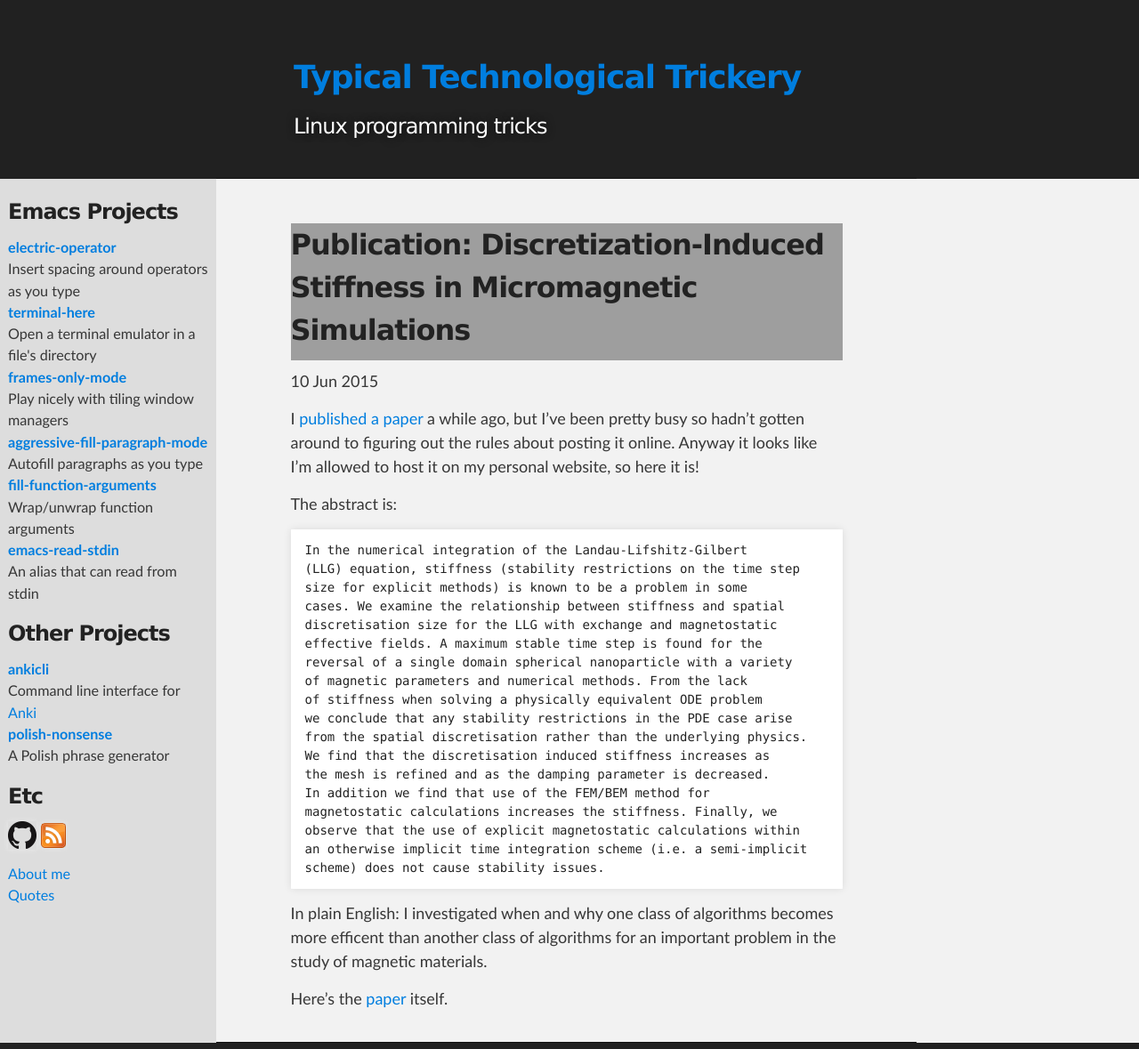
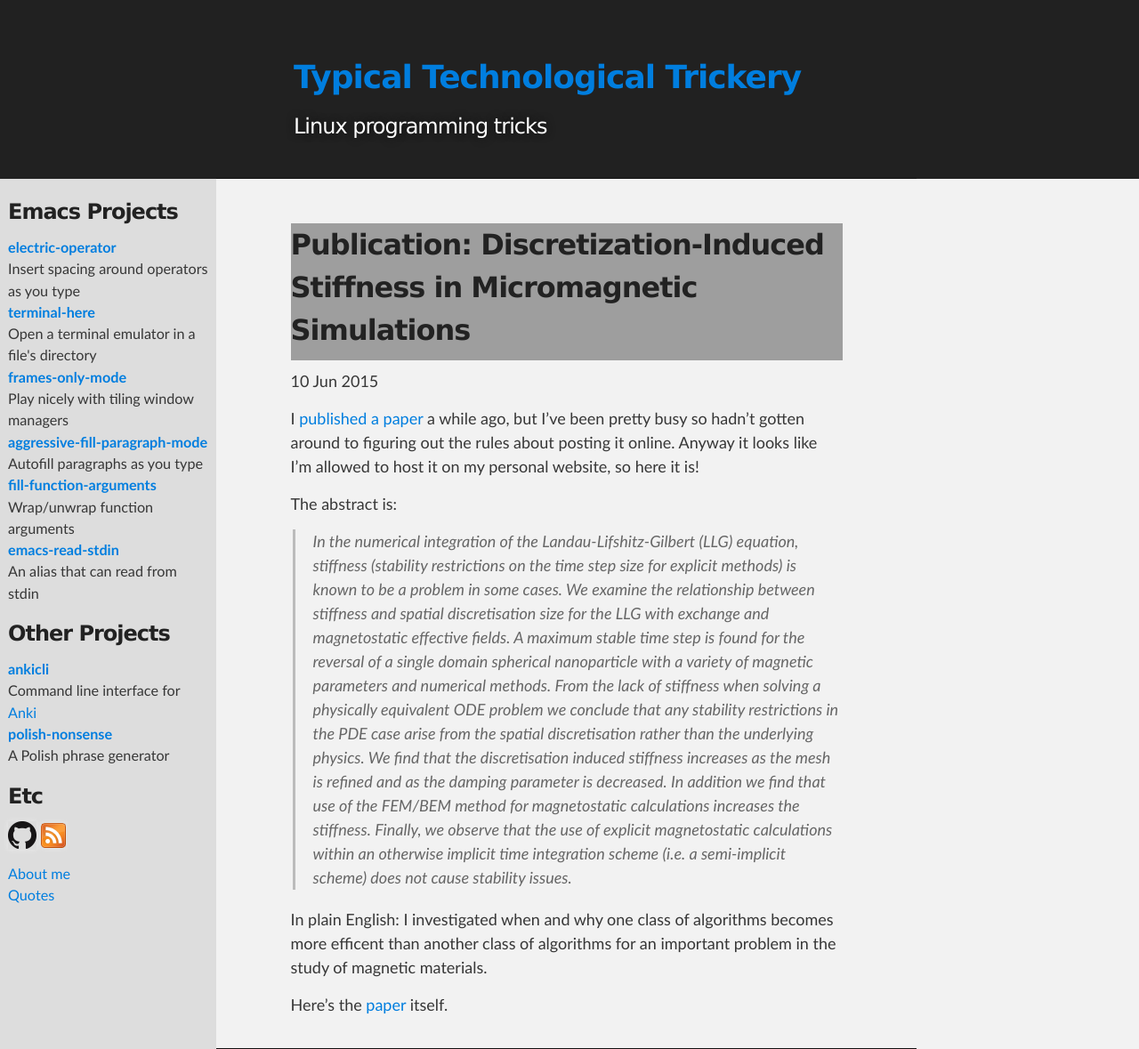
Before and after one commit to davidshepherd7/blog, a Jekyll site: the page built from _posts/2015-6-10-llg-stiffness-paper.md, in a window 1280 px wide. Shown: the whole page at 89% size. Built offline with Jekyll 4.4.1, drawn with Linux system fonts in a browser that asks for light colours.

Commit message:
Add new paper

```diff
--- a/_posts/2015-6-10-llg-stiffness-paper.md
+++ b/_posts/2015-6-10-llg-stiffness-paper.md
@@ -8,24 +8,24 @@ I [published a paper](http://ieeexplore.ieee.org/xpl/login.jsp?arnumber=6971771)
 
 The abstract is:
 
-    In the numerical integration of the Landau-Lifshitz-Gilbert
-    (LLG) equation, stiffness (stability restrictions on the time step
-    size for explicit methods) is known to be a problem in some
-    cases. We examine the relationship between stiffness and spatial
-    discretisation size for the LLG with exchange and magnetostatic
-    effective fields. A maximum stable time step is found for the
-    reversal of a single domain spherical nanoparticle with a variety
-    of magnetic parameters and numerical methods. From the lack
-    of stiffness when solving a physically equivalent ODE problem
-    we conclude that any stability restrictions in the PDE case arise
-    from the spatial discretisation rather than the underlying physics.
-    We find that the discretisation induced stiffness increases as
-    the mesh is refined and as the damping parameter is decreased.
-    In addition we find that use of the FEM/BEM method for
-    magnetostatic calculations increases the stiffness. Finally, we
-    observe that the use of explicit magnetostatic calculations within
-    an otherwise implicit time integration scheme (i.e. a semi-implicit
-    scheme) does not cause stability issues.
+> In the numerical integration of the Landau-Lifshitz-Gilbert
+> (LLG) equation, stiffness (stability restrictions on the time step
+> size for explicit methods) is known to be a problem in some
+> cases. We examine the relationship between stiffness and spatial
+> discretisation size for the LLG with exchange and magnetostatic
+> effective fields. A maximum stable time step is found for the
+> reversal of a single domain spherical nanoparticle with a variety
+> of magnetic parameters and numerical methods. From the lack
+> of stiffness when solving a physically equivalent ODE problem
+> we conclude that any stability restrictions in the PDE case arise
+> from the spatial discretisation rather than the underlying physics.
+> We find that the discretisation induced stiffness increases as
+> the mesh is refined and as the damping parameter is decreased.
+> In addition we find that use of the FEM/BEM method for
+> magnetostatic calculations increases the stiffness. Finally, we
+> observe that the use of explicit magnetostatic calculations within
+> an otherwise implicit time integration scheme (i.e. a semi-implicit
+> scheme) does not cause stability issues.
 
 In plain English: I investigated when and why one class of algorithms becomes more efficent than another class of algorithms for an important problem in the study of magnetic materials.
 
```
Also changed, not shown: _posts/2019-05-24-adaptive-imr-paper.md (added, +37 -0 lines).
